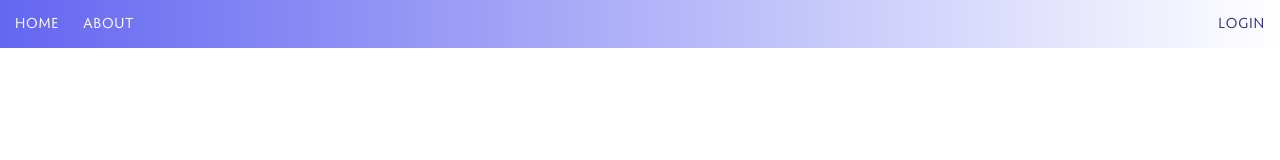
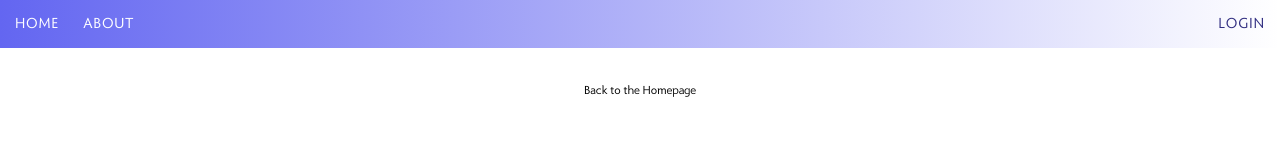
Before and after one commit to n4ver/CRUD-Demo, a Vue app in the folder client/: page /about in a window 1280 px wide. Shown: the top 160 px of the page. Built offline with nearby package versions, Linux system fonts and the light colour scheme.

Commit message:
Fix error page

```diff
--- /dev/null
+++ b/client/src/components/Error.vue
@@ -0,0 +1,29 @@
+<script>
+export default {
+    name: 'Error',
+    data() {
+        return {
+            errorCode: "",
+            errorMessage: ""
+        }
+    }
+}
+</script>
+
+<template>
+    <main>
+        <section class="w-full flex items-center justify-center">
+            <div class="text-center">
+                <h1 class="text-6xl md:text-9xl font-medium">
+                    {{ errorCode }}
+                </h1>
+                <div class="py-4 text-2xl md:text-3xl">
+                    {{ errorMessage }}
+                </div>
+                <div class="py-4">
+                    <a href="/" class="hover:underline">Back to the Homepage</a>
+                </div>
+            </div>
+        </section>
+      </main>
+</template>
--- a/client/src/router/routes.js
+++ b/client/src/router/routes.js
@@ -16,5 +16,10 @@ export default [
     path: '/register',
     meta: { requireAuth: false },
     component: () => import('../views/Register.vue')
+  },
+  {
+    name: 'Error',
+    path: '/:catchAll(.*)',
+    component: () => import('../views/PageNotFound.vue'),
   }
 ]
--- /dev/null
+++ b/client/src/views/PageNotFound.vue
@@ -0,0 +1,25 @@
+<script>
+import Error from "../components/Error.vue"
+
+export default {
+    components: {
+        Error
+    },
+    data() {
+        return {
+            errorCode: "404",
+            errorMessage: "We couldn't find the page you're looking for."
+        }
+    }
+}
+</script>
+
+<template>
+    <Error />
+</template>
+
+<style scoped>
+.read-the-docs {
+  color: #888;
+}
+</style>
```
